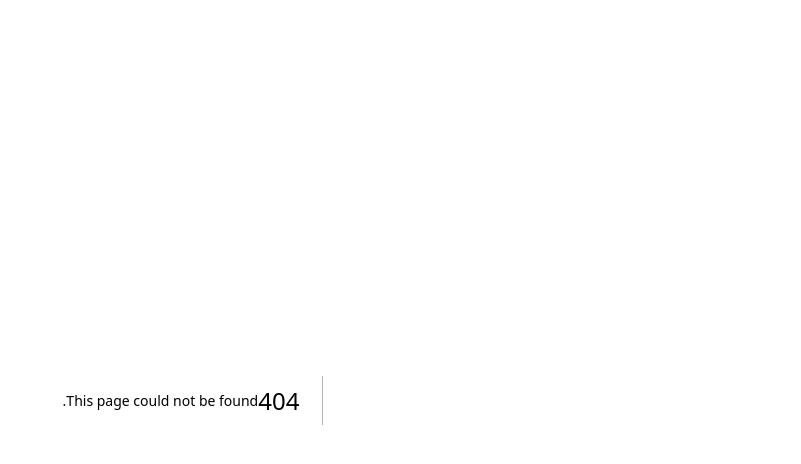
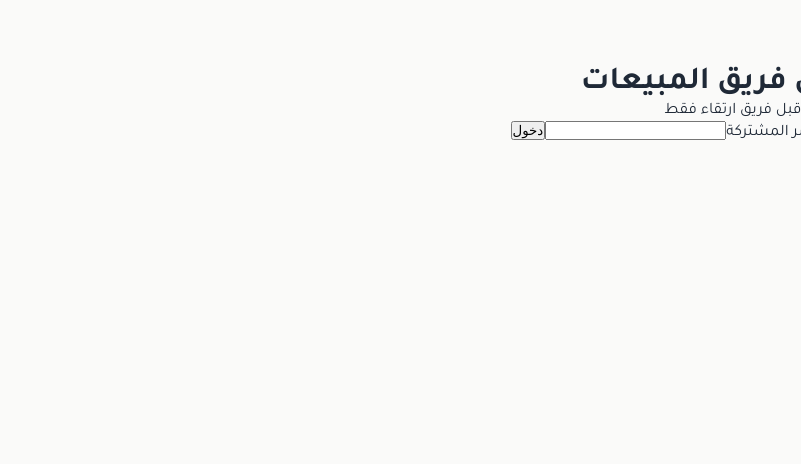
Before and after one commit to montaseryounis/Ertqa-Pricing-System, a Next.js app: page /login in a window 1280 px wide. Before the commit this address had no page. Shown: the top 464 px of the page, without its empty margins (479-1280 px from the left). Built offline with nearby package versions, Linux system fonts and the light colour scheme.

Commit message:
Add login page (server) + form (client) + logout button
- /login renders the team password + name picker; team names come
  from SALES_TEAM_NAMES env var with fallback placeholders
- LogoutButton shows the signed-in name and clears auth cookies

```diff
--- /dev/null
+++ b/app/login/LoginForm.tsx
@@ -0,0 +1,87 @@
+'use client';
+
+import { useState } from 'react';
+import { useRouter, useSearchParams } from 'next/navigation';
+
+type Props = {
+  teamNames: string[];
+};
+
+export default function LoginForm({ teamNames }: Props) {
+  const router = useRouter();
+  const params = useSearchParams();
+  const [name, setName] = useState('');
+  const [password, setPassword] = useState('');
+  const [error, setError] = useState('');
+  const [loading, setLoading] = useState(false);
+
+  const submit = async (event: React.FormEvent) => {
+    event.preventDefault();
+    setError('');
+
+    if (!name) {
+      setError('اختر اسمك من القائمة');
+      return;
+    }
+
+    setLoading(true);
+    try {
+      const response = await fetch('/api/login', {
+        method: 'POST',
+        headers: { 'Content-Type': 'application/json' },
+        body: JSON.stringify({ name, password }),
+      });
+
+      if (!response.ok) {
+        const body = await response.json().catch(() => ({}));
+        setError(body.error ?? 'فشل تسجيل الدخول');
+        setLoading(false);
+        return;
+      }
+
+      const from = params.get('from') ?? '/';
+      router.replace(from);
+      router.refresh();
+    } catch {
+      setError('تعذر الاتصال بالخادم');
+      setLoading(false);
+    }
+  };
+
+  return (
+    <form onSubmit={submit} className="login-form">
+      <label className="field">
+        <span>الاسم</span>
+        <select
+          value={name}
+          onChange={(e) => setName(e.target.value)}
+          required
+        >
+          <option value="">اختر اسمك</option>
+          {teamNames.map((n) => (
+            <option key={n} value={n}>
+              {n}
+            </option>
+          ))}
+        </select>
+      </label>
+
+      <label className="field">
+        <span>كلمة السر المشتركة</span>
+        <input
+          type="password"
+          value={password}
+          onChange={(e) => setPassword(e.target.value)}
+          autoComplete="current-password"
+          required
+        />
+      </label>
+
+      {error && <div className="login-error">{error}</div>}
+
+      <button type="submit" disabled={loading} className="login-button">
+        {loading ? 'جارٍ الدخول...' : 'دخول'}
+      </button>
+    </form>
+  );
+}
--- /dev/null
+++ b/app/login/page.tsx
@@ -0,0 +1,46 @@
+import LoginForm from './LoginForm';
+
+export const metadata = {
+  title: 'تسجيل الدخول · ارتقاء',
+};
+
+const FALLBACK_NAMES = [
+  'موظف 1',
+  'موظف 2',
+  'موظف 3',
+  'موظف 4',
+  'موظف 5',
+  'موظف 6',
+  'موظف 7',
+  'موظف 8',
+  'موظف 9',
+  'موظف 10',
+];
+
+function loadTeamNames(): string[] {
+  const raw = process.env.SALES_TEAM_NAMES;
+  if (!raw) return FALLBACK_NAMES;
+  const parsed = raw
+    .split(',')
+    .map((n) => n.trim())
+    .filter(Boolean);
+  return parsed.length > 0 ? parsed : FALLBACK_NAMES;
+}
+
+export default function LoginPage() {
+  const teamNames = loadTeamNames();
+  return (
+    <main className="login-page">
+      <div className="login-card">
+        <div className="brand">
+          <span className="brand-name">ارتقاء</span>
+          <span className="brand-sep">·</span>
+          <span className="brand-sub">ERTQA</span>
+        </div>
+        <h1 className="login-title">تسجيل دخول فريق المبيعات</h1>
+        <p className="login-sub">أداة داخلية — للاستخدام من قبل فريق ارتقاء فقط</p>
+        <LoginForm teamNames={teamNames} />
+      </div>
+    </main>
+  );
+}
```
Also changed, not shown: components/LogoutButton.tsx (added, +57 -0 lines).
